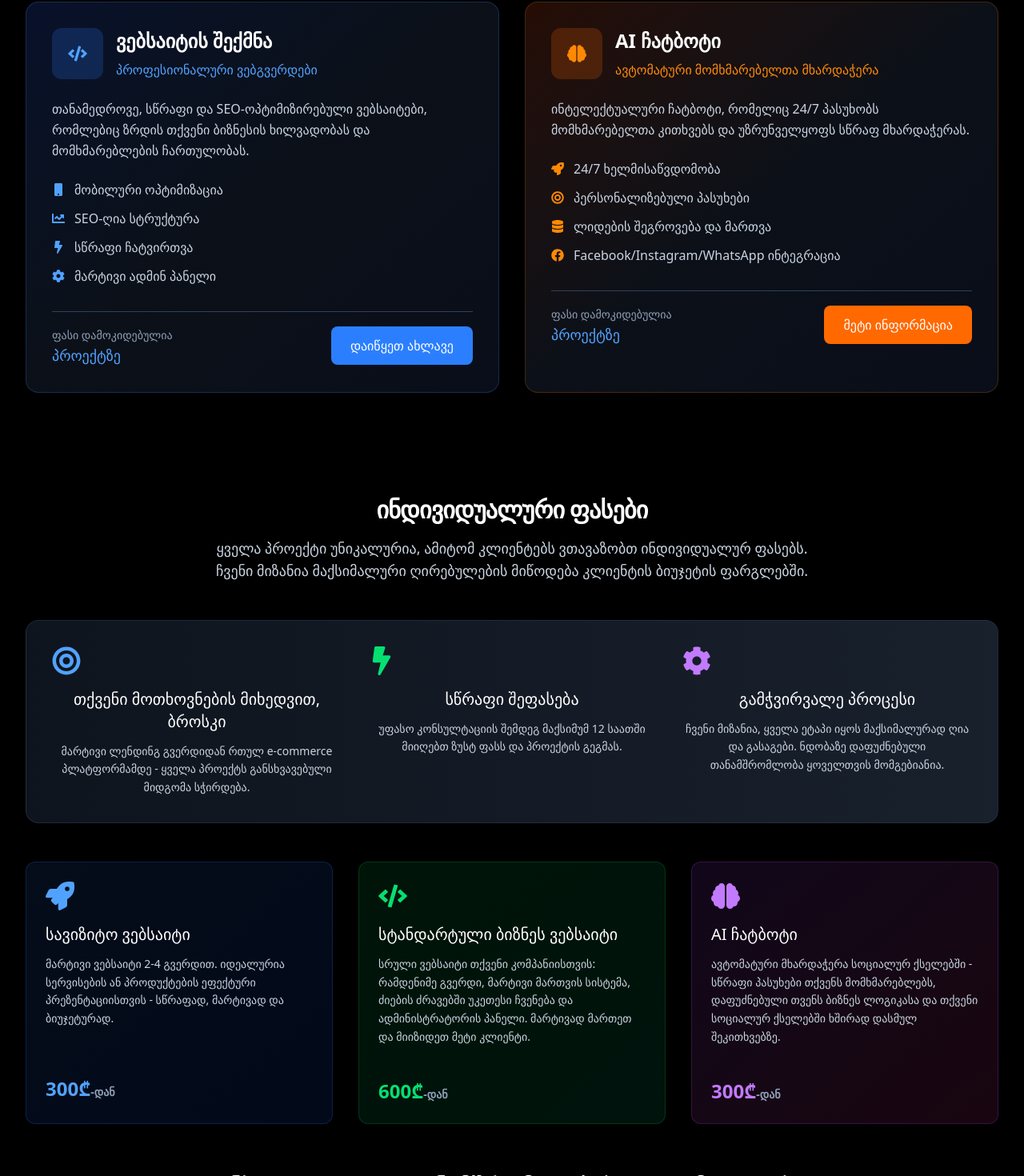
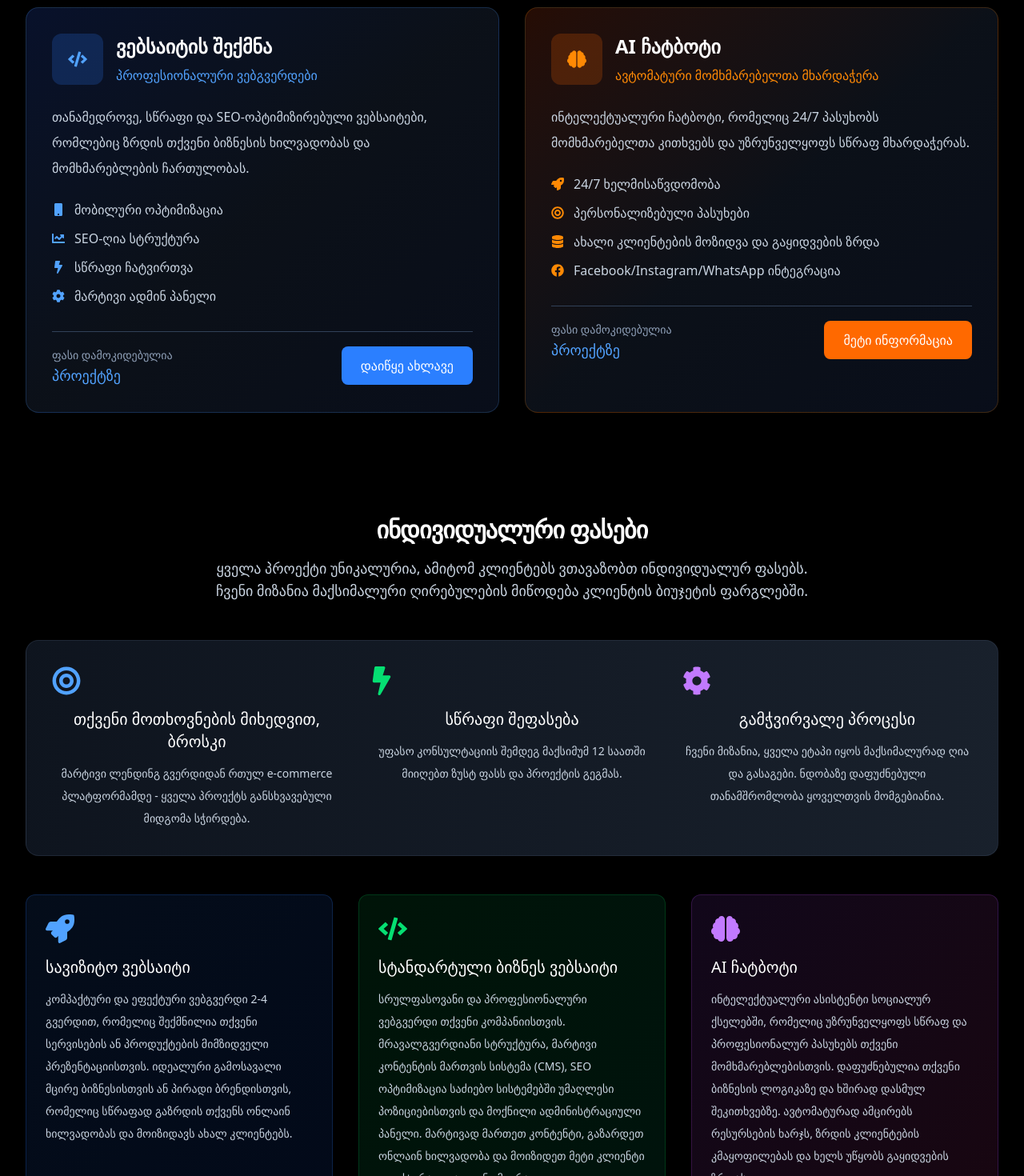
Before and after one commit to Ereklebazanovi/vifaProject, a React (Vite) app: page /services/web-development in a window 1280 px wide. Shown: the part 939-2409 px from the top of the page at 80% size. Built offline with nearby package versions, Linux system fonts and the light colour scheme; a web font is replaced by a local one.

Commit message:
fixed mobile optimization

```diff
--- a/src/offeredServices/WebDev.tsx
+++ b/src/offeredServices/WebDev.tsx
@@ -30,7 +30,6 @@ import {
   SiReact,
   SiNodedotjs,
   SiTailwindcss,
-
 } from "react-icons/si";
 import SEO from "../components/SEO";
 import RotatingText from "../components/RotatingText";
@@ -465,7 +464,7 @@ const WebDev: React.FC = () => {
               >
                 ჩვენი ძირითადი სერვისები
               </h3>
-              <p className="text-xl text-slate-300 max-w-3xl mx-auto leading-relaxed">
+              <p className="text-xl text-slate-300 max-w-3xl mx-auto leading-loose">
                 ყველაზე მოთხოვნადი და ეფექტური გადაწყვეტები თქვენი ბიზნესისთვის
               </p>
             </div>
@@ -492,7 +491,7 @@ const WebDev: React.FC = () => {
                   </div>
                 </div>
 
-                <p className="text-slate-300 mb-6 leading-relaxed">
+                <p className="text-slate-300 mb-6 leading-loose">
                   თანამედროვე, სწრაფი და SEO-ოპტიმიზირებული ვებსაიტები, რომლებიც
                   ზრდის თქვენი ბიზნესის ხილვადობას და მომხმარებლების ჩართულობას.
                 </p>
@@ -527,7 +526,7 @@ const WebDev: React.FC = () => {
                     to="/start-project"
                     className="bg-blue-500 hover:bg-blue-600 text-white px-6 py-3 rounded-lg transition-colors font-medium"
                   >
-                    დაიწყეთ ახლავე
+                    დაიწყე ახლავე
                   </Link>
                 </div>
               </motion.div>
@@ -553,7 +552,7 @@ const WebDev: React.FC = () => {
                   </div>
                 </div>
 
-                <p className="text-slate-300 mb-6 leading-relaxed">
+                <p className="text-slate-300 mb-6 leading-loose">
                   ინტელექტუალური ჩატბოტი, რომელიც 24/7 პასუხობს მომხმარებელთა
                   კითხვებს და უზრუნველყოფს სწრაფ მხარდაჭერას.
                 </p>
@@ -569,7 +568,7 @@ const WebDev: React.FC = () => {
                   </li>
                   <li className="flex items-center text-slate-300">
                     <FaDatabase className="text-orange-400 mr-3 flex-shrink-0" />
-                    ლიდების შეგროვება და მართვა
+                    ახალი კლიენტების მოზიდვა და გაყიდვების ზრდა
                   </li>
                   <li className="flex items-center text-slate-300">
                     <FaFacebook className="text-orange-400 mr-3 flex-shrink-0" />
@@ -610,7 +609,7 @@ const WebDev: React.FC = () => {
                 ღირებულების მიწოდება კლიენტის ბიუჯეტის ფარგლებში.
               </p>
             </div>
-{/* ერე */}
+            {/* ერე */}
             {/* Why Individual Pricing */}
             <div className="bg-gradient-to-r from-slate-800/50 to-slate-700/50 rounded-2xl p-8 border border-slate-600/30 mb-12">
               <div className="grid md:grid-cols-3 gap-8 text-center">
@@ -621,7 +620,7 @@ const WebDev: React.FC = () => {
                   <h4 className="text-xl font-medium text-white mb-3">
                     თქვენი მოთხოვნების მიხედვით, ბროსკი
                   </h4>
-                  <p className="text-slate-300 text-sm leading-relaxed">
+                  <p className="text-slate-300 text-sm leading-loose">
                     მარტივი ლენდინგ გვერდიდან რთულ e-commerce პლატფორმამდე -
                     ყველა პროექტს განსხვავებული მიდგომა სჭირდება.
                   </p>
@@ -633,7 +632,7 @@ const WebDev: React.FC = () => {
                   <h4 className="text-xl font-medium text-white mb-3">
                     სწრაფი შეფასება
                   </h4>
-                  <p className="text-slate-300 text-sm leading-relaxed">
+                  <p className="text-slate-300 text-sm leading-loose">
                     უფასო კონსულტაციის შემდეგ მაქსიმუმ 12 საათში მიიღებთ ზუსტ
                     ფასს და პროექტის გეგმას.
                   </p>
@@ -645,7 +644,7 @@ const WebDev: React.FC = () => {
                   <h4 className="text-xl font-medium text-white mb-3">
                     გამჭვირვალე პროცესი
                   </h4>
-                  <p className="text-slate-300 text-sm leading-relaxed">
+                  <p className="text-slate-300 text-sm leading-loose">
                     ჩვენი მიზანია, ყველა ეტაპი იყოს მაქსიმალურად ღია და
                     გასაგები. ნდობაზე დაფუძნებული თანამშრომლობა ყოველთვის
                     მომგებიანია.
@@ -662,12 +661,14 @@ const WebDev: React.FC = () => {
                   <FaRocket />
                 </div>
                 <h4 className="text-xl font-medium text-white mb-3">
-                  სავიზიტო ვებსაიტი{" "}
+                  სავიზიტო ვებსაიტი
                 </h4>
-                <p className="text-slate-300 text-sm mb-4 leading-relaxed">
-                  მარტივი ვებსაიტი 2-4 გვერდით. იდეალურია სერვისების ან
-                  პროდუქტების ეფექტური პრეზენტაციისთვის - სწრაფად, მარტივად და
-                  ბიუჯეტურად.
+                <p className="text-slate-300 text-sm mb-4 leading-loose">
+                  კომპაქტური და ეფექტური ვებგვერდი 2-4 გვერდით, რომელიც
+                  შექმნილია თქვენი სერვისების ან პროდუქტების მიმზიდველი
+                  პრეზენტაციისთვის. იდეალური გამოსავალი მცირე ბიზნესისთვის ან
+                  პირადი ბრენდისთვის, რომელიც სწრაფად გაზრდის თქვენს ონლაინ
+                  ხილვადობას და მოიზიდავს ახალ კლიენტებს.
                 </p>
                 <div className="text-2xl font-bold text-blue-400 mt-15">
                   300₾<span className="text-sm text-slate-400">-დან</span>
@@ -682,11 +683,13 @@ const WebDev: React.FC = () => {
                 <h4 className="text-xl font-medium text-white mb-3">
                   სტანდარტული ბიზნეს ვებსაიტი
                 </h4>
-                <p className="text-slate-300 text-sm mb-4 leading-relaxed">
-                  სრული ვებსაიტი თქვენი კომპანიისთვის: რამდენიმე გვერდი, მარტივი
-                  მართვის სისტემა, ძიების ძრავებში უკეთესი ჩვენება და
-                  ადმინისტრატორის პანელი. მარტივად მართეთ და მიიზიდეთ მეტი
-                  კლიენტი.
+                <p className="text-slate-300 text-sm mb-4 leading-loose">
+                  სრულფასოვანი და პროფესიონალური ვებგვერდი თქვენი კომპანიისთვის.
+                  მრავალგვერდიანი სტრუქტურა, მარტივი კონტენტის მართვის სისტემა (CMS),
+                  SEO ოპტიმიზაცია საძიებო სისტემებში უმაღლესი პოზიციებისთვის და
+                  მოქნილი ადმინისტრაციული პანელი. მარტივად მართეთ კონტენტი,
+                  გაზარდეთ ონლაინ ხილვადობა და მოიზიდეთ მეტი კლიენტი ეფექტურად
+                  და ეკონომიურად.
                 </p>
                 <div className="text-2xl font-bold text-green-400 mt-10">
                   600₾<span className="text-sm text-slate-400">-დან</span>
@@ -701,12 +704,15 @@ const WebDev: React.FC = () => {
                 <h4 className="text-xl font-medium text-white mb-3">
                   AI ჩატბოტი
                 </h4>
-                <p className="text-slate-300 text-sm mb-4 leading-relaxed">
-                  ავტომატური მხარდაჭერა სოციალურ ქსელებში - სწრაფი პასუხები
-                  თქვენს მომხმარებლებს, დაფუძნებული თვენს ბიზნეს ლოგიკასა და
-                  თქვენი სოციალურ ქსელებში ხშირად დასმულ შეკითხვებზე.
+                <p className="text-slate-300 text-sm mb-4 leading-loose">
+                  ინტელექტუალური ასისტენტი სოციალურ ქსელებში, რომელიც
+                  უზრუნველყოფს სწრაფ და პროფესიონალურ პასუხებს თქვენი
+                  მომხმარებლებისთვის. დაფუძნებულია თქვენი ბიზნესის ლოგიკაზე და
+                  ხშირად დასმულ შეკითხვებზე. ავტომატურად ამცირებს რესურსების
+                  ხარჯს, ზრდის კლიენტების კმაყოფილებას და ხელს უწყობს გაყიდვების
+                  ზრდას.
                 </p>
-                <div className="text-2xl font-bold text-purple-400 mt-10">
+                <div className="text-2xl font-bold text-purple-400 mt-14">
                   300₾<span className="text-sm text-slate-400">-დან</span>
                 </div>
               </div>
@@ -761,7 +767,7 @@ const WebDev: React.FC = () => {
                         {service.title}
                       </h3>
                     </div>
-                    <p className="text-slate-300 text-sm leading-relaxed">
+                    <p className="text-slate-300 text-sm leading-loose">
                       {service.description}
                     </p>
                   </div>
@@ -854,8 +860,8 @@ const WebDev: React.FC = () => {
           {/* CTA Section */}
           <div className="text-center">
             <div className="max-w-3xl mx-auto">
-              <h3 className="text-3xl font-light text-blue-800 mb-6">
-                მზად ხართ თქვენი ციფრული ბიზნესის ტრანსფორმაციისთვის?
+              <h3 className="text-3xl font-light mb-6">
+                მზად ხარ ბიზნესის ციფრული ტრანსფორმაციისთვის?
               </h3>
 
               <div className="flex justify-center gap-4 mt-11 mb-7">
```
Also changed, not shown: src/contexts/LanguageContext.tsx (+4 -8 lines), src/offeredServices/Marketing.tsx (+5 -9 lines), src/pages/AboutPage.tsx (+3 -7 lines), src/pages/NewHome.tsx (+56 -24 lines), src/service/StartProject.tsx (+21 -30 lines).
